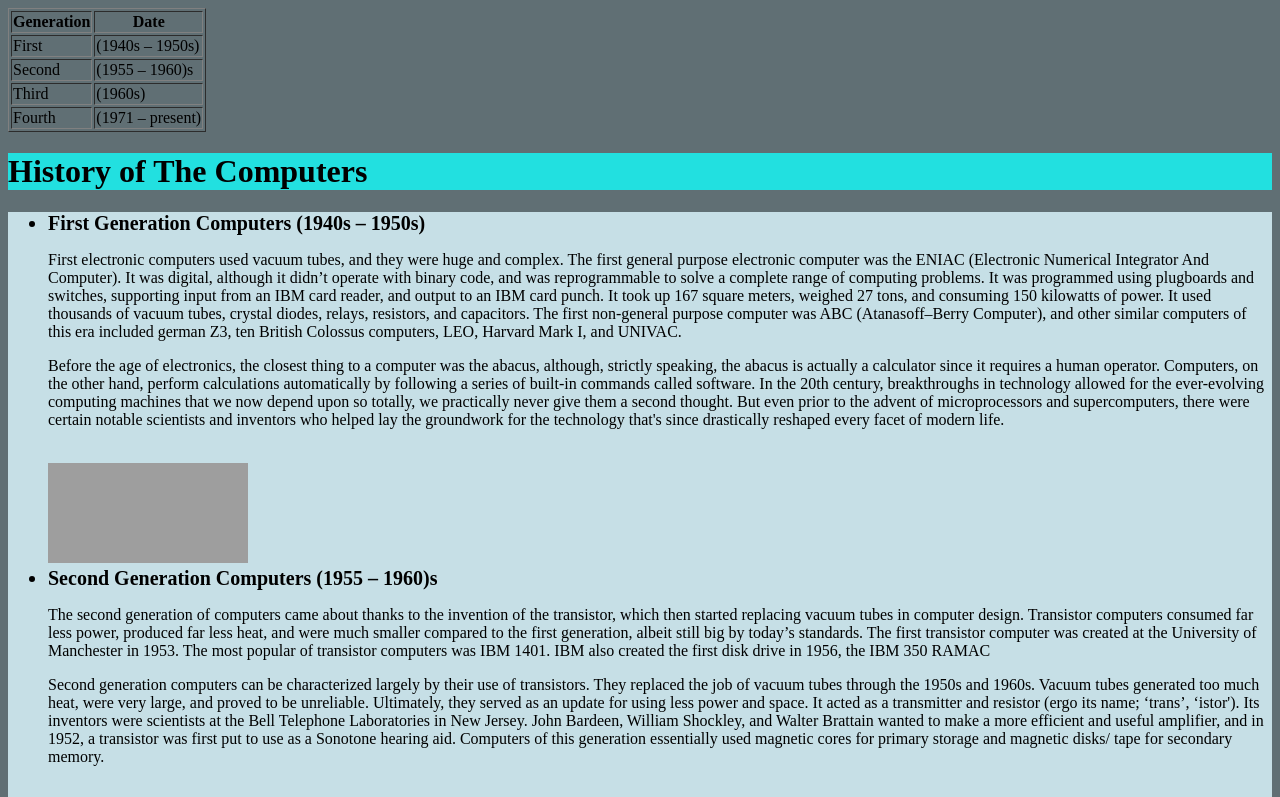
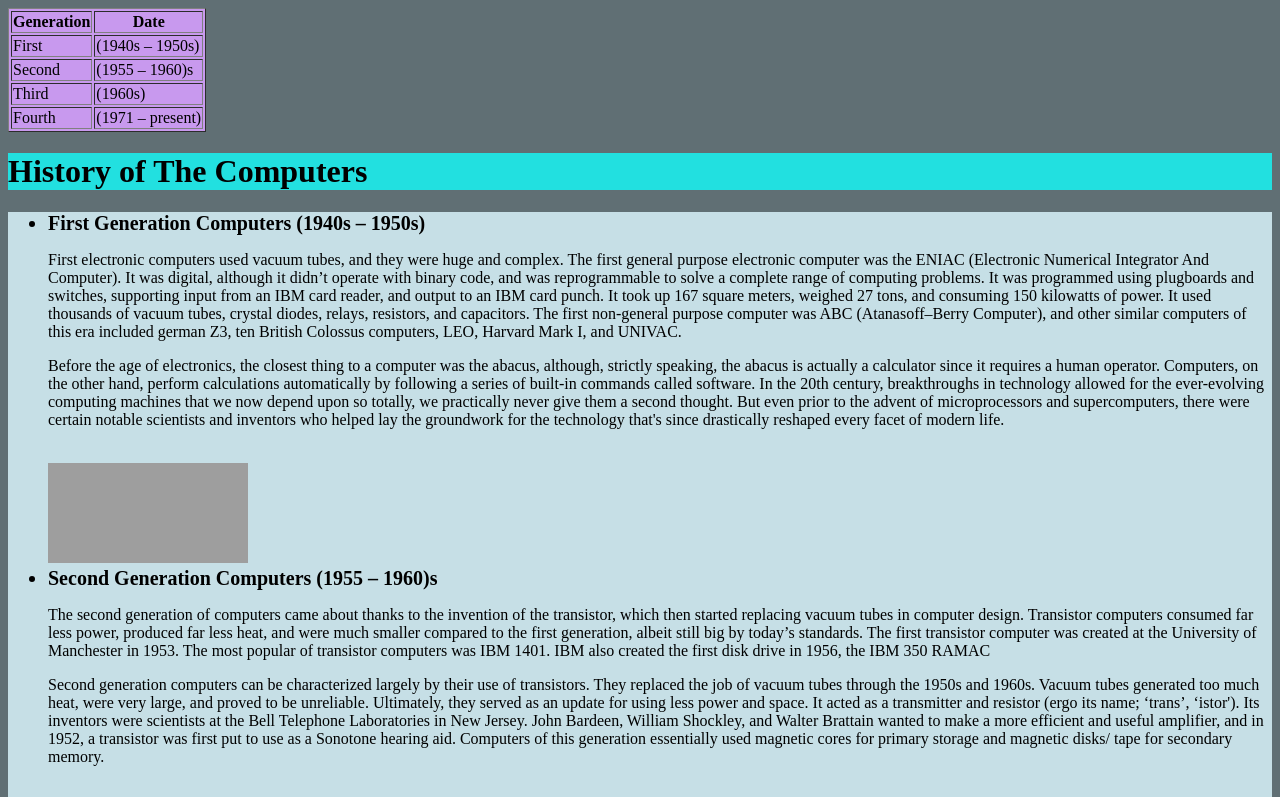
Before and after one commit to Zoe469/Reasearch, a plain HTML site: page index.html in a window 1280 px wide. Shown: the top 797 px of the page. Drawn offline with Linux system fonts and the light colour scheme; grey boxes are pictures that could not be loaded.

Commit message:
Update index.html

```diff
--- a/index.html
+++ b/index.html
@@ -17,7 +17,7 @@
                 background-color:rgb(34, 224, 224);
             }
 
-            h2{background-color:rgb(200, 153, 238);
+            table{background-color:rgb(200, 153, 238);
 
             }
 
```
